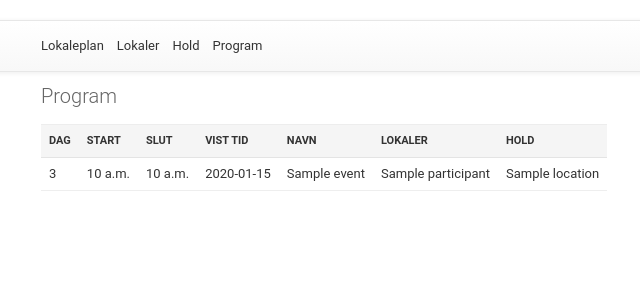
After one commit to matfystutor/lokaler, a Django app: page /events/ in a window 1280 px wide. The commit adds this page. Shown: the top 300 px of the page, without its empty margins (38-678 px from the left). Run offline with Django 3.2, Linux system fonts and the light colour scheme; tables that the repository leaves empty hold one stand-in row (values such as "Sample post").

Commit message:
Add EventList

```diff
--- a/lokaleplan/templates/lokaleplan/base.html
+++ b/lokaleplan/templates/lokaleplan/base.html
@@ -18,6 +18,7 @@ href="{% static 'lokaleplan/style.css' %}" />
 <a href="/"><li>Lokaleplan</li></a>
 <a href="{% url 'locations' %}"><li>Lokaler</li></a>
 <a href="{% url 'participants' %}"><li>Hold</li></a>
+<a href="{% url 'events' %}"><li>Program</li></a>
 </ul>
 </nav>
 <div class="container">
--- /dev/null
+++ b/lokaleplan/templates/lokaleplan/event_list.html
@@ -0,0 +1,39 @@
+{% extends "lokaleplan/base.html" %}
+{% block title %}Program{% endblock %}
+{% block content %}
+<h1>Program</h1>
+<table class="event_list">
+<thead>
+<th>Dag</th>
+<th>Start</th>
+<th>Slut</th>
+<th>Vist tid</th>
+<th>Navn</th>
+<th>Lokaler</th>
+<th>Hold</th>
+</thead>
+<tbody>
+{% for event in event_list %}
+<tr>
+    {% ifchanged event.parallel_key %}
+    <td>{{ event.day }}</td>
+    <td>{{ event.start_time }}</td>
+    <td>{{ event.end_time }}</td>
+    <td>{{ event.manual_time }}</td>
+    <td>{{ event.name }}</td>
+    {% else %}
+    <td></td>
+    <td></td>
+    <td></td>
+    <td></td>
+    <td></td>
+    {% endifchanged %}
+    <td>{% for participant in event.participants.all %}{{ participant }}
+        {% endfor %}</td>
+    <td>{% for location in event.locations.all %}{{ location }}
+        {% endfor %}</td>
+</tr>
+{% endfor %}
+</tbody>
+</table>
+{% endblock %}
--- a/lokaleplan/urls.py
+++ b/lokaleplan/urls.py
@@ -18,7 +18,7 @@ from django.contrib import admin
 
 from lokaleplan.views import (
     Home, PerlView, ParticipantDetail,
-    EventTable,
+    EventTable, EventList,
 )
 
 
@@ -31,4 +31,5 @@ urlpatterns = [
         name='locations', kwargs=dict(mode='locations')),
     url(r'^participants/$', EventTable.as_view(),
         name='participants', kwargs=dict(mode='participants')),
+    url(r'^events/$', EventList.as_view(), name='events'),
 ]
--- a/lokaleplan/views.py
+++ b/lokaleplan/views.py
@@ -1,6 +1,6 @@
 import re
 
-from django.views.generic import TemplateView, FormView
+from django.views.generic import TemplateView, FormView, ListView
 from django.shortcuts import redirect, get_object_or_404
 
 from lokaleplan.forms import PerlForm
@@ -303,3 +303,7 @@ class EventTable(TemplateView):
 
         context_data['tables'] = tables
         return context_data
+
+
+class EventList(ListView):
+    queryset = Event.objects.all()
```
